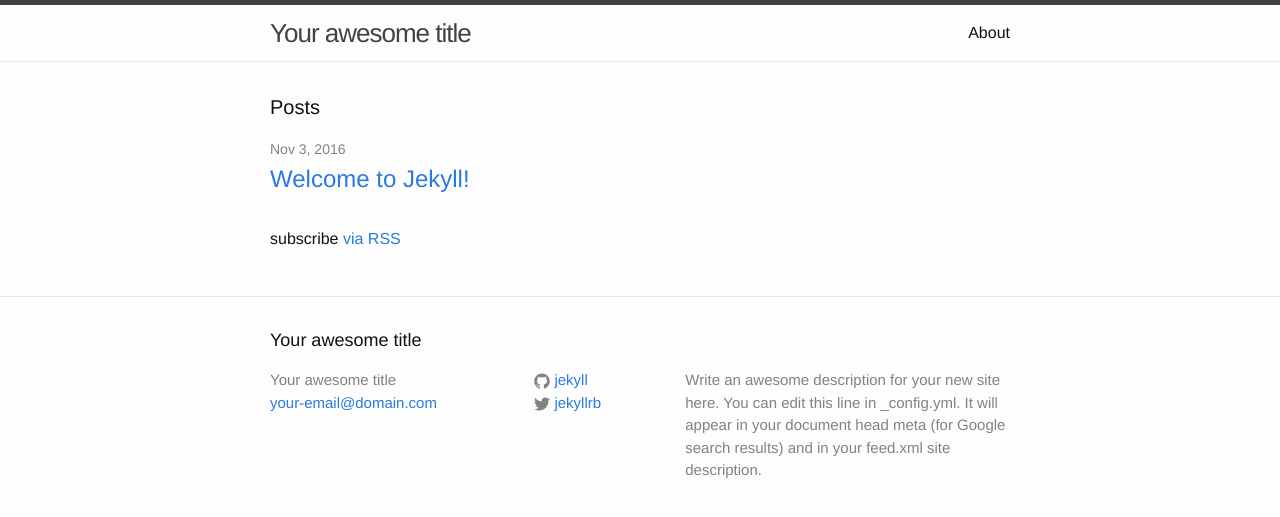
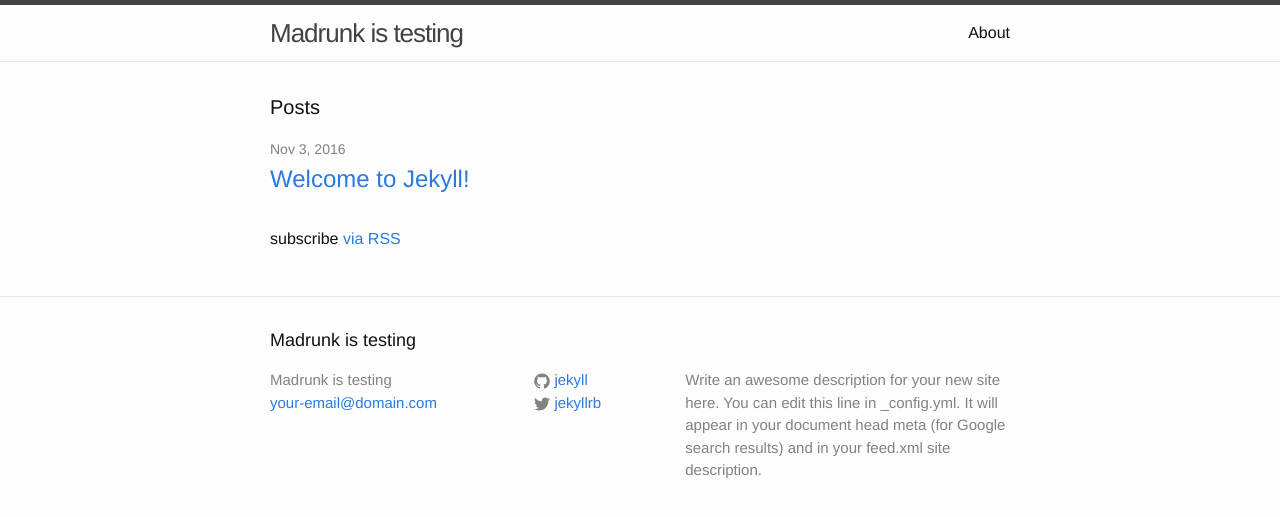
Before and after one commit to Zhamant/zhamant.github.io, a Jekyll site: the page built from index.html, in a window 1280 px wide. Shown: the top 517 px of the page. Built offline with Jekyll 4.4.1, drawn with Linux system fonts in a browser that asks for light colours.

Commit message:
Update _config.yml

```diff
--- a/_config.yml
+++ b/_config.yml
@@ -6,7 +6,7 @@
 # 'jekyll serve'. If you change this file, please restart the server process.
 
 # Site settings
-title: Your awesome title
+title: Madrunk is testing
 email: your-email@domain.com
 description: > # this means to ignore newlines until "baseurl:"
   Write an awesome description for your new site here. You can edit this
```
